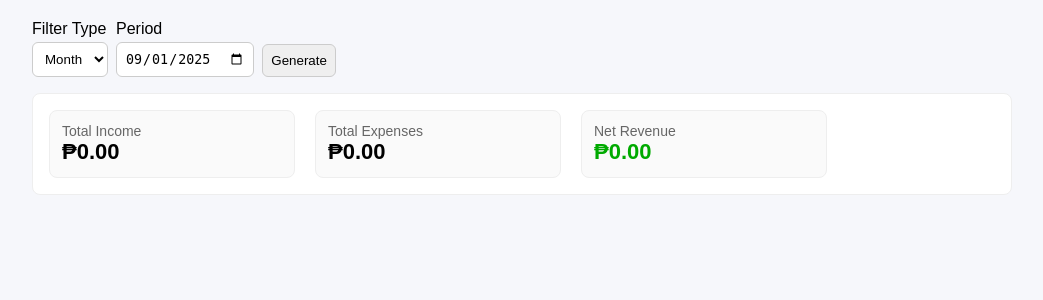
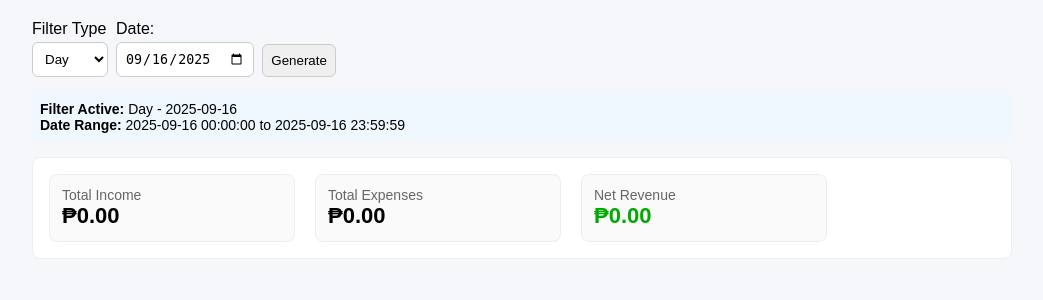
Before and after one commit to YouBhoy/BENTA-3rd-Year-Project, a PHP site: page /reports.php in a window 1280 px wide. Shown: the part 100-400 px from the top of the page, without its empty margins (118-1161 px from the left). Run offline with PHP 8.4, Linux system fonts and the light colour scheme; the visitor is signed in with stand-in values (Sample User, id 1); data that the repository does not hold is empty.

Commit message:
Fixed the drop down filtering fo reports and transactions

```diff
--- a/reports.php
+++ b/reports.php
@@ -8,8 +8,8 @@ $pdo = get_pdo();
 $uid = current_user_id();
 
 // Determine filter type and period
-$filter = $_GET['filter'] ?? 'month';
-$period = $_GET['period'] ?? date('Y-m');
+$filter = $_GET['filter'] ?? 'day';
+$period = $_GET['period'] ?? date('Y-m-d');
 
 $start = '';
 $end = '';
@@ -99,43 +99,78 @@ $net = $income - $expenses;
                 <option value="year" <?php echo $filter === 'year' ? 'selected' : ''; ?>>Year</option>
             </select>
         </label>
-        <label id="period-label">Period
-            <input type="date" name="period" id="period-input" value="<?php echo $filter === 'day' ? $period : ($filter === 'month' ? $period . '-01' : ($filter === 'year' ? $period . '-01-01' : '')); ?>">
+        <label id="period-label" style="<?php echo $filter === 'year' ? '' : ''; ?>">
+            <span id="period-text">Period</span>
+            <input type="date" name="period" id="period-input" value="<?php echo $filter === 'day' ? $period : ($filter === 'month' ? $period . '-01' : ($filter === 'week' ? '' : ($filter === 'year' ? $period . '-01-01' : ''))); ?>">
         </label>
         <button type="submit">Generate</button>
     </form>
+
+    <?php if ($filter !== 'all'): ?>
+        <div style="background:#f0f8ff;padding:8px;border-radius:4px;margin-bottom:16px;font-size:14px;">
+            <strong>Filter Active:</strong> <?php echo ucfirst($filter); ?>
+            <?php if ($period): ?>
+                - <?php echo e($period); ?>
+            <?php endif; ?>
+            <?php if ($start && $end): ?>
+                <br><strong>Date Range:</strong> <?php echo e($start); ?> to <?php echo e($end); ?>
+            <?php endif; ?>
+        </div>
+    <?php endif; ?>
 
     <script>
     function updatePeriodInput() {
         const filter = document.querySelector('select[name="filter"]').value;
         const input = document.getElementById('period-input');
         const label = document.getElementById('period-label');
+        const text = document.getElementById('period-text');
 
         switch(filter) {
             case 'day':
                 input.type = 'date';
                 input.name = 'period';
-                label.textContent = 'Date:';
+                text.textContent = 'Date:';
+                if (!input.value) input.value = new Date().toISOString().split('T')[0];
                 break;
             case 'week':
                 input.type = 'week';
                 input.name = 'period';
-                label.textContent = 'Week:';
+                text.textContent = 'Week:';
+                if (!input.value) {
+                    const now = new Date();
+                    const year = now.getFullYear();
+                    const week = getWeekNumber(now);
+                    input.value = year + '-W' + String(week).padStart(2, '0');
+                }
                 break;
             case 'month':
                 input.type = 'month';
                 input.name = 'period';
-                label.textContent = 'Month:';
+                text.textContent = 'Month:';
+                if (!input.value) {
+                    const now = new Date();
+                    input.value = now.getFullYear() + '-' + String(now.getMonth() + 1).padStart(2, '0');
+                }
                 break;
             case 'year':
                 input.type = 'number';
                 input.name = 'period';
                 input.min = '2020';
                 input.max = '2030';
-                label.textContent = 'Year:';
+                text.textContent = 'Year:';
+                if (!input.value) input.value = new Date().getFullYear();
                 break;
         }
     }
+
+    function getWeekNumber(date) {
+        const firstDayOfYear = new Date(date.getFullYear(), 0, 1);
+        const pastDaysOfYear = (date - firstDayOfYear) / 86400000;
+        return Math.ceil((pastDaysOfYear + firstDayOfYear.getDay() + 1) / 7);
+    }
+
+    // Initialize on page load
+    document.addEventListener('DOMContentLoaded', updatePeriodInput);
     </script>
 
     <section class="card" style="padding:16px;">
```
Also changed, not shown: transactions.php (+37 -5 lines).
